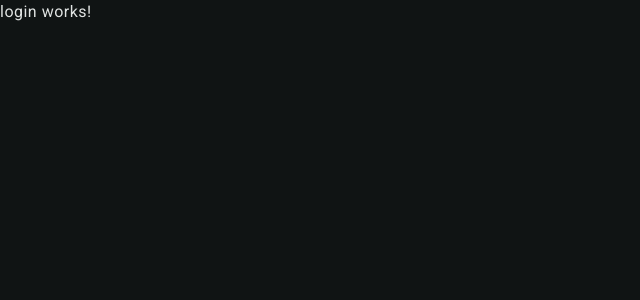
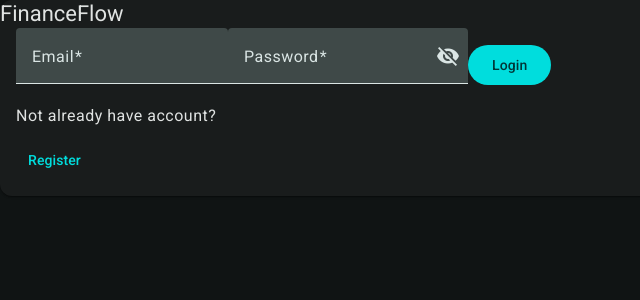
Before and after one commit to MarcinKielbik/FinanceFlowUI, an Angular app: page /login in a window 1280 px wide. Shown: the top 300 px of the page, without its empty margins (0-640 px from the left). Built offline with nearby package versions, Linux system fonts and the light colour scheme.

Commit message:
implement reactive login form

```diff
--- a/src/app/components/login/login.component.html
+++ b/src/app/components/login/login.component.html
@@ -1 +1,38 @@
-<p>login works!</p>
+<mat-card>
+    <mat-card-title>FinanceFlow</mat-card-title>
+    <mat-card-content>
+        <form [formGroup]="loginForm">
+            <!-- email -->
+            <mat-form-field>
+                <mat-label>Email</mat-label>
+                <input type="text" formControlName="email" matInput placeholder="username123@gmail.com" required>
+            </mat-form-field>
+
+            <!-- password -->
+            <mat-form-field>
+                <mat-label>Password</mat-label>
+                <input matInput [type]="hide ? 'password' : 'text'" formControlName="password" required>
+                <button mat-icon-button matSuffix (click)="hide = !hide" [attr.aria-label]="'Hide password'" [attr.aria-pressed]="hide">
+                  <mat-icon>{{hide ? 'visibility_off' : 'visibility'}}</mat-icon>
+                </button>
+            </mat-form-field>
+
+            <p *ngIf="error" class="error">
+                {{error}}
+            </p>
+
+            <button mat-flat-button>
+                Login
+            </button>
+
+            <div class="register">
+                <p>Not already have account?</p>
+            </div>
+
+            <button mat-button (click)="navigateToRegistration()">
+                Register
+            </button>
+
+        </form>
+    </mat-card-content>
+</mat-card>
--- a/src/app/components/login/login.component.ts
+++ b/src/app/components/login/login.component.ts
@@ -1,4 +1,6 @@
 import { Component } from '@angular/core';
+import { FormBuilder, FormGroup, Validators } from '@angular/forms';
+import { Router } from '@angular/router';
 
 @Component({
   selector: 'app-login',
@@ -7,4 +9,24 @@ import { Component } from '@angular/core';
 })
 export class LoginComponent {
 
+  hide: boolean = true;
+  loginForm!: FormGroup;
+  error!: string;
+
+
+constructor(private router: Router, private formBuilder: FormBuilder) {
+
 }
+
+  ngOnInit() {
+    this.loginForm = this.formBuilder.group({
+      email: ['', Validators.required],
+      password: ['', Validators.required],
+    });
+  }
+
+navigateToRegistration(): void {
+  this.router.navigate(['/signup']);
+}
+
+}
```
Also changed, not shown: src/app/app.module.ts (+9 -1 lines).
